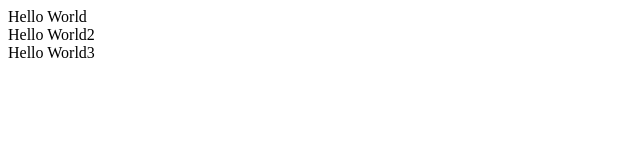
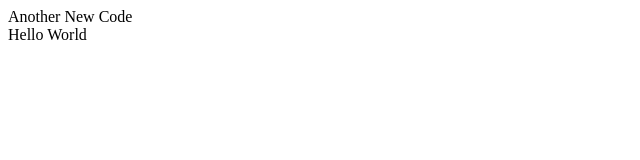
Before and after one commit to udodvd/gitLearn, a plain HTML site: page index.html in a window 1280 px wide. Shown: the whole page, without its empty margins (0-640 px from the left). Drawn offline with Linux system fonts and the light colour scheme.

Commit message:
commit no5

```diff
--- a/index.html
+++ b/index.html
@@ -5,13 +5,14 @@
     <title>Document</title>
 </head>
 <body>
+    <div>Another New Code</div>
+    <div>Hello World</div>
 
-    <div>Hello World</div>
-    <div>Hello World2</div>
-    <div>Hello World3</div>
+
 </body>
 </html>
 <!--git config --global user.name
+somthing new code
 git config --global user.email
 git add
 git add --all  !все файлы!!
```
